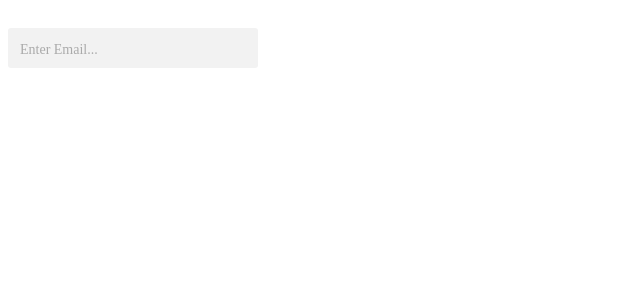
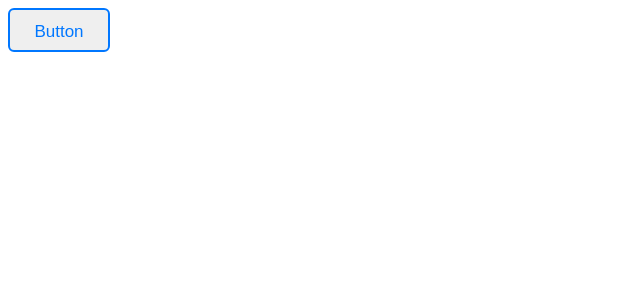
Before and after one commit to Rohit-Saini7/glass-components, a React (Vite) app: page / in a window 1280 px wide. Shown: the top 300 px of the page, without its empty margins (0-640 px from the left). Built offline with nearby package versions, Linux system fonts and the light colour scheme.

Commit message:
Button done

```diff
--- /dev/null
+++ b/src/components/NEW/Button/index.jsx
@@ -0,0 +1,59 @@
+import React from 'react';
+import styled from 'styled-components';
+
+const Button = ({
+  label = 'Button',
+  mainColor = '#0077ff',
+  size = { height: '44px', width: '102px' },
+  textSize = { lineHeight: '42px', fontSize: '17px' },
+  border = { size: '2px', type: 'solid', radius: '6px', color: 'var(--color)' },
+  hoverTextColor = '#fff',
+}) => {
+  return (
+    <Btn
+      mainColor={mainColor}
+      size={size}
+      textSize={textSize}
+      border={border}
+      hoverTextColor={hoverTextColor}
+    >
+      {label}
+    </Btn>
+  );
+};
+
+export default Button;
+
+const Btn = styled.button`
+  --color: ${({ mainColor }) => mainColor};
+  ${({ size }) => `width: ${size.width}; height: ${size.height};`}
+  ${({ textSize }) =>
+    `line-height: ${textSize.lineHeight}; font-size: ${textSize.fontSize};`}
+  ${({ border }) =>
+    `border: ${border.size} ${border.type} ${border.color}; border-radius: ${border.radius};`}
+  overflow: hidden;
+  z-index: 1;
+  color: var(--color);
+  position: relative;
+
+  &:before {
+    content: '';
+    position: absolute;
+    background: var(--color);
+    width: 150px;
+    height: 200px;
+    z-index: -1;
+    border-radius: 50%;
+    top: 100%;
+    left: 100%;
+    transition: 0.3s all;
+  }
+
+  &:hover {
+    color: ${({ hoverTextColor }) => hoverTextColor};
+    &::before {
+      top: -30px;
+      left: -30px;
+    }
+  }
+`;
--- a/src/main.jsx
+++ b/src/main.jsx
@@ -1,9 +1,9 @@
 import React from 'react';
 import ReactDOM from 'react-dom/client';
-import Input from './components/NEW/Input';
+import Button from './components/NEW/Button';
 
 ReactDOM.createRoot(document.getElementById('root')).render(
   <React.StrictMode>
-    <Input />
+    <Button />
   </React.StrictMode>
 );
```
